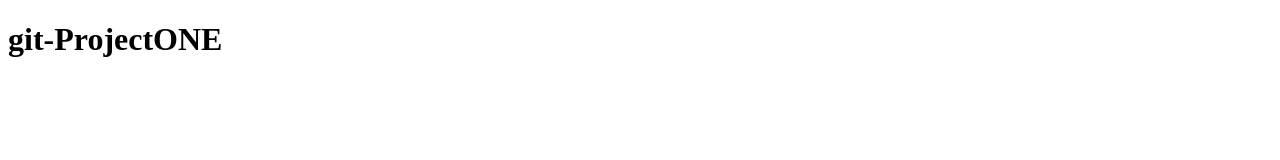
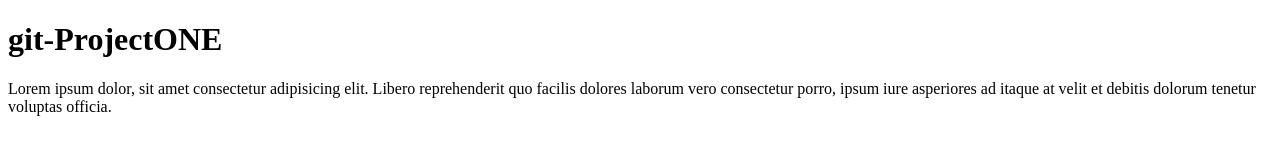
Before and after one commit to sun148/git-ProjectONE, a plain HTML site: page index.html in a window 1280 px wide. Drawn offline with Linux system fonts and the light colour scheme.

Commit message:
work place
working scope

```diff
--- a/index.html
+++ b/index.html
@@ -8,5 +8,6 @@
 </head>
 <body>
     <h1>git-ProjectONE</h1>
+    <p>Lorem ipsum dolor, sit amet consectetur adipisicing elit. Libero reprehenderit quo facilis dolores laborum vero consectetur porro, ipsum iure asperiores ad itaque at velit et debitis dolorum tenetur voluptas officia.</p>
 </body>
 </html>
```
